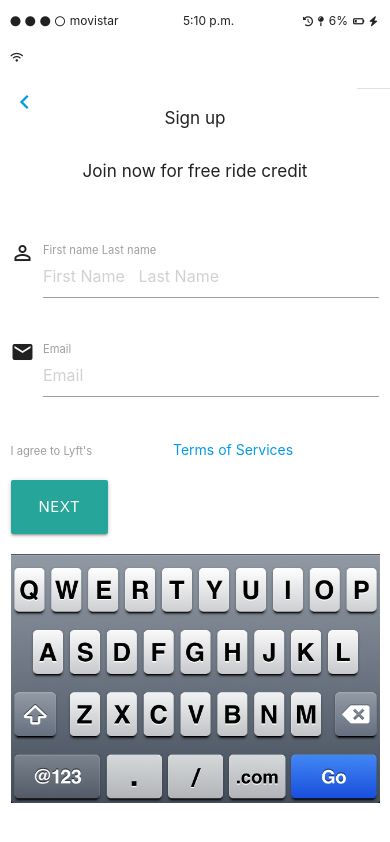
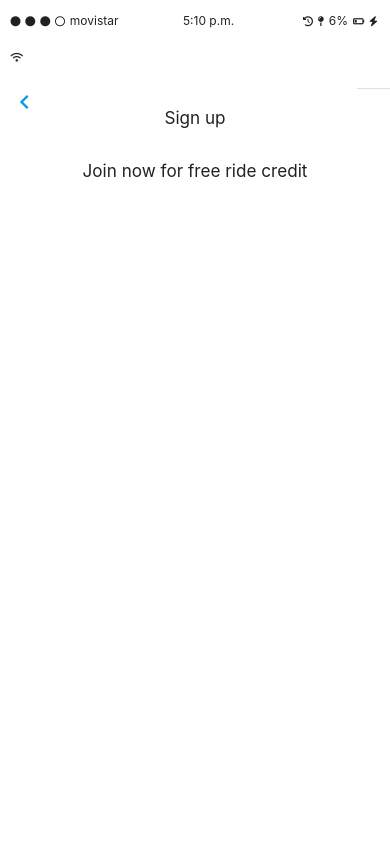
Before and after one commit to kariambar/lyft-app, a plain HTML site: page index-registro.html in a window 390 px wide. Drawn offline with nearby package versions, Linux system fonts and the light colour scheme.

```diff
--- a/index-registro.html
+++ b/index-registro.html
@@ -37,7 +37,7 @@
           </div>
          </div>
        </section>
-    <!--SECTION SIGN UP-->
+   <!--SECTION SIGN UP-->
       <section class= "Sign-up-registry">
       <div class="container-fluid">
        <div class="row">
@@ -55,91 +55,3 @@
             </div>
         </div>
             <!-------------------------------los inputs-->
-
-            <form id="formulario" action="" method="post">
-
-            <div class="row">
-              <div class="col s1">
-                  <i class="material-icons prefix">person_outline</i>
-              </div>
-                  <div class="input-field col s11">
-                    <input placeholder="First Name   Last Name" id="first_name" type="text" value="">
-                    <label for="email">First name Last name</label>
-                    <div class="input-box"></div>
-                  </div>
-            </div>
-              <div class="row">
-                  <div class="col s1">
-                    <i class="material-icons prefix">email</i>
-                  </div>
-                    <div class="input-field col s11">
-                      <input placeholder="Email" id="email" type="text">
-                      <label for="email">Email</label>
-                      <div class="input-box"></div>
-                    </div>
-              </div>
-
-
-
-              <!------------------aqui finaliza los input-->
-                <div class="container-fluid">
-                  <div class="row">
-                    <div class="col s5">
-
-                        <input type="checkbox" id="aceptar">
-                        <!-- Como también el id del input del checkbox debe ser igual al for del label del checkbox para que funcione el click en él. -->
-                        <label class="center-align" for="aceptar">I agree to Lyft's</label>
-                        <div class="input-box"></div>
-
-                    </div>
-                        <div class="col s7">
-                          <a href="#">Terms of Services</a>
-                        </div>
-                  </div>
-                </div>
-              </form>
-                    <!--BOTON NEXT-->
-                <div class="row">
-                  <div class="col s12">
-                    <button class="btn waves-effect waves-light btn-large" type="submit" value="Next">Next</button>
-                  </div>
-                </div>
-              </div>
-              <!--IMAGEN TECLADO MOBILE-->
-              <div class="container-fluid">
-                <div class="row">
-                  <div class="col s12">
-                     <img class="responsive-img" src="assets/img/tecladomobile.png">
-                  </div>
-                </div>
-              </div>
-
-        </div>
-     </section>
-
-
-
-
-
-
-
-
-
-
-
-
-
-
-
-      <!--Import jQuery before materialize.js-->
-      <script
-  src="https://code.jquery.com/jquery-3.2.1.min.js"
-  integrity="sha256-hwg4gsxgFZhOsEEamdOYGBf13FyQuiTwlAQgxVSNgt4="
-  crossorigin="anonymous"></script>
-      <!-- Compiled and minified JavaScript -->
-      <script src="https://cdnjs.cloudflare.com/ajax/libs/materialize/0.99.0/js/materialize.min.js"></script>
-      <script type="text/javascript" src="https://cdnjs.cloudflare.com/ajax/libs/jquery-validate/1.16.0/jquery.validate.js"></script>
-      <script type="text/javascript" src="https://cdnjs.cloudflare.com/ajax/libs/jquery-validate/1.16.0/jquery.validate.min.js"></script>
-      <script src="assets/js/main.js" type="text/javascript" charset="utf-8" async defer></script>
-    </body>
-  </html>
```
